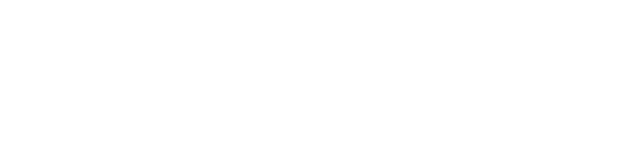
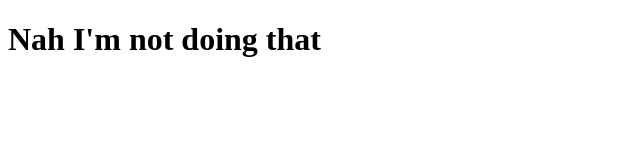
Before and after one commit to terh0011/mtm6201_week1_demo, a plain HTML site: page index.html in a window 1280 px wide. Shown: the whole page, without its empty margins (0-640 px from the left). Drawn offline with Linux system fonts and the light colour scheme.

Commit message:
Did the demo

```diff
--- a/index.html
+++ b/index.html
@@ -6,6 +6,6 @@
     <title>I'm Calm</title>
 </head>
 <body>
-
+    <h1>Nah I'm not doing that</h1>
 </body>
 </html>
```
